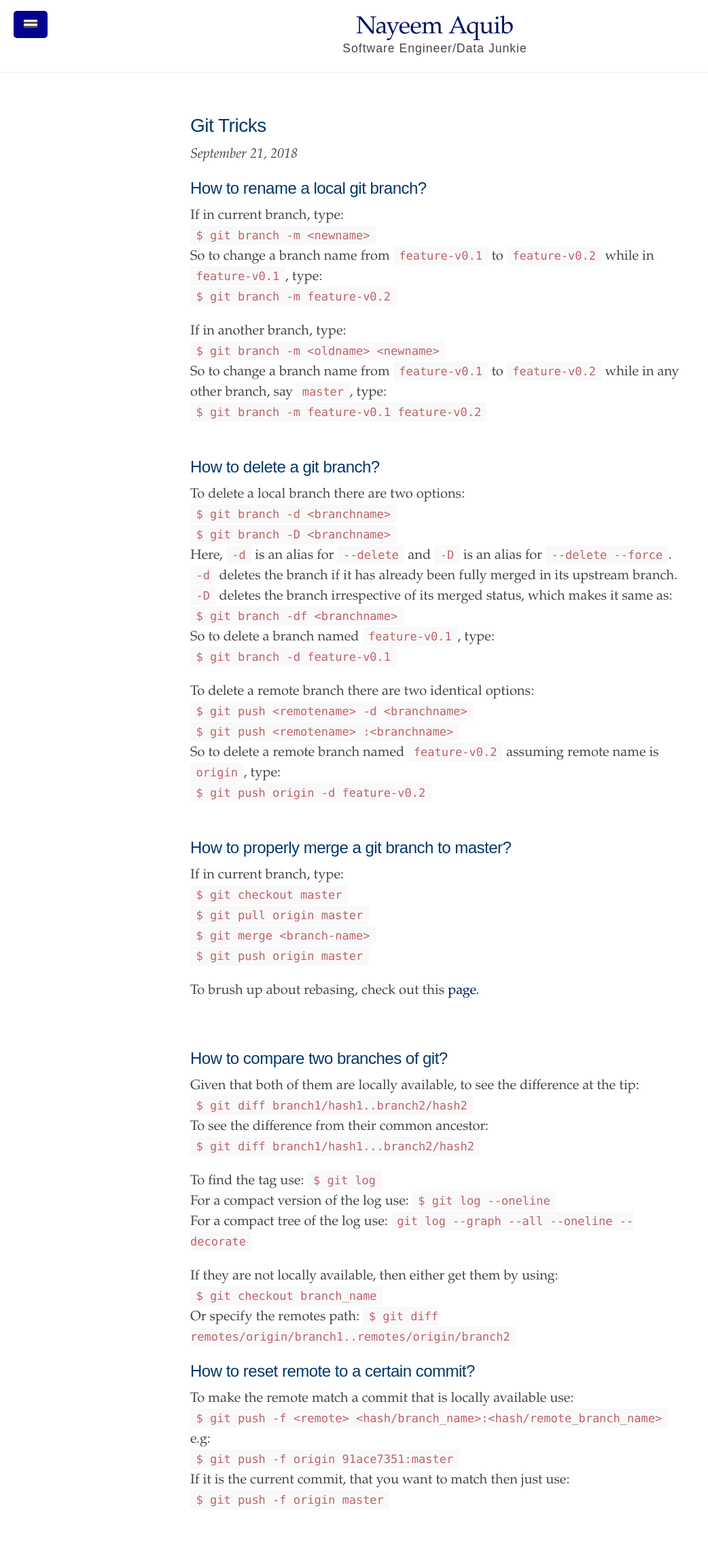
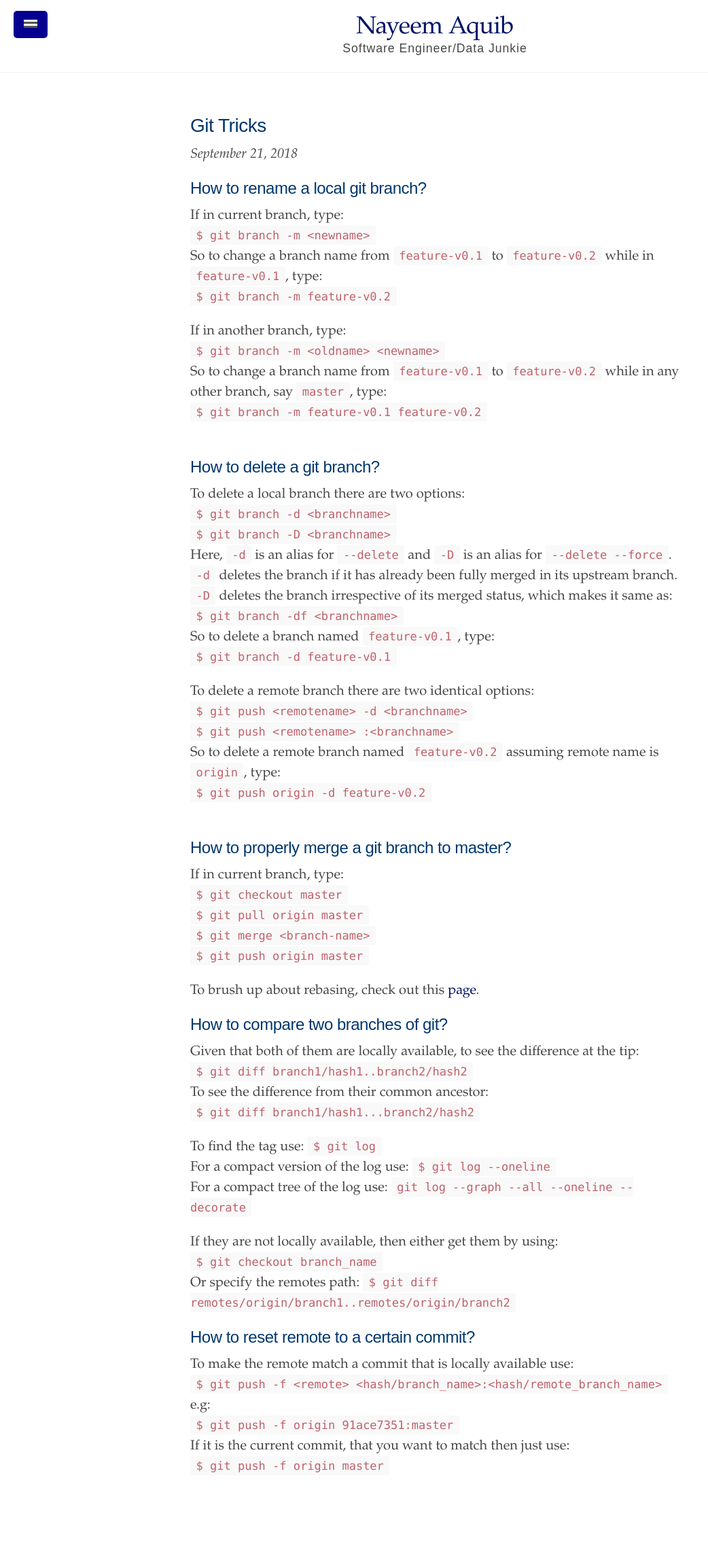
Before and after one commit to nayeemaquib/nayeemaquib.github.io, a Jekyll site: the page built from _texts/2018-09-21-git-tricks.md, in a window 1280 px wide. Shown: the whole page at 68% size, without its empty margins (0-1042 px from the left). Built offline with Jekyll 4.4.1, drawn with Linux system fonts in a browser that asks for light colours.

```diff
--- a/_texts/2018-09-21-git-tricks.md
+++ b/_texts/2018-09-21-git-tricks.md
@@ -50,7 +50,6 @@
 `$ git push origin master`
 
 To brush up about rebasing, check out this [page](https://git-scm.com/book/en/v2/Git-Branching-Rebasing).
-
 <br />
 
 <h2>How to compare two branches of git?</h2>
@@ -71,6 +70,7 @@
 `$ git checkout branch_name`
 Or specify the remotes path:
 `$ git diff remotes/origin/branch1..remotes/origin/branch2`
+<br />
 
 <h2>How to reset remote to a certain commit?</h2>
 
@@ -80,3 +80,6 @@
 `$ git push -f origin 91ace7351:master`
 If it is the current commit, that you want to match then just use:
 `$ git push -f origin master`
+<br />
+
+<h2></h2>
```
